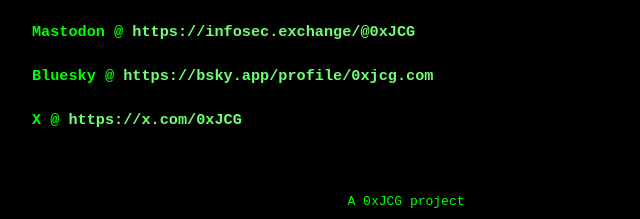
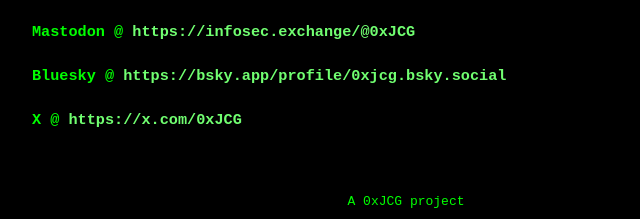
Before and after one commit to 0xJCG/personal-website, a plain HTML site: page cv.html in a window 1280 px wide. Shown: the part 1326-1545 px from the top of the page, 234-874 px from the left. Drawn offline with Linux system fonts and the light colour scheme.

Commit message:
feat: update Bluesky profile URI from cv.html

```diff
--- a/cv.html
+++ b/cv.html
@@ -253,8 +253,8 @@
 
       <div class="link">
         <div class="profile">
-          <h3>Bluesky @ <a href="https://bsky.app/profile/0xjcg.com" target="_blank"
-              rel="noopener">https://bsky.app/profile/0xjcg.com</a></h3>
+          <h3>Bluesky @ <a href="https://bsky.app/profile/0xjcg.bsky.social" target="_blank"
+              rel="noopener">https://bsky.app/profile/0xjcg.bsky.social</a></h3>
         </div>
       </div>
 
```
